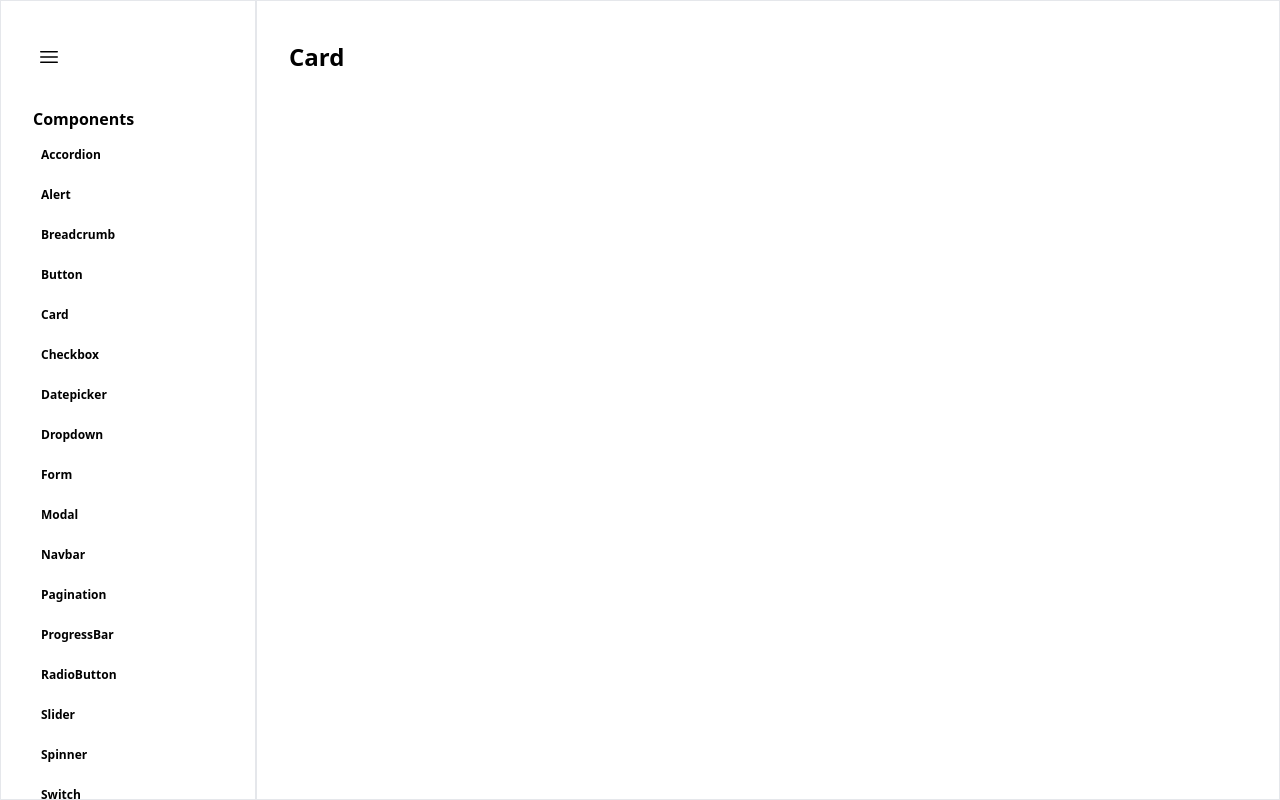
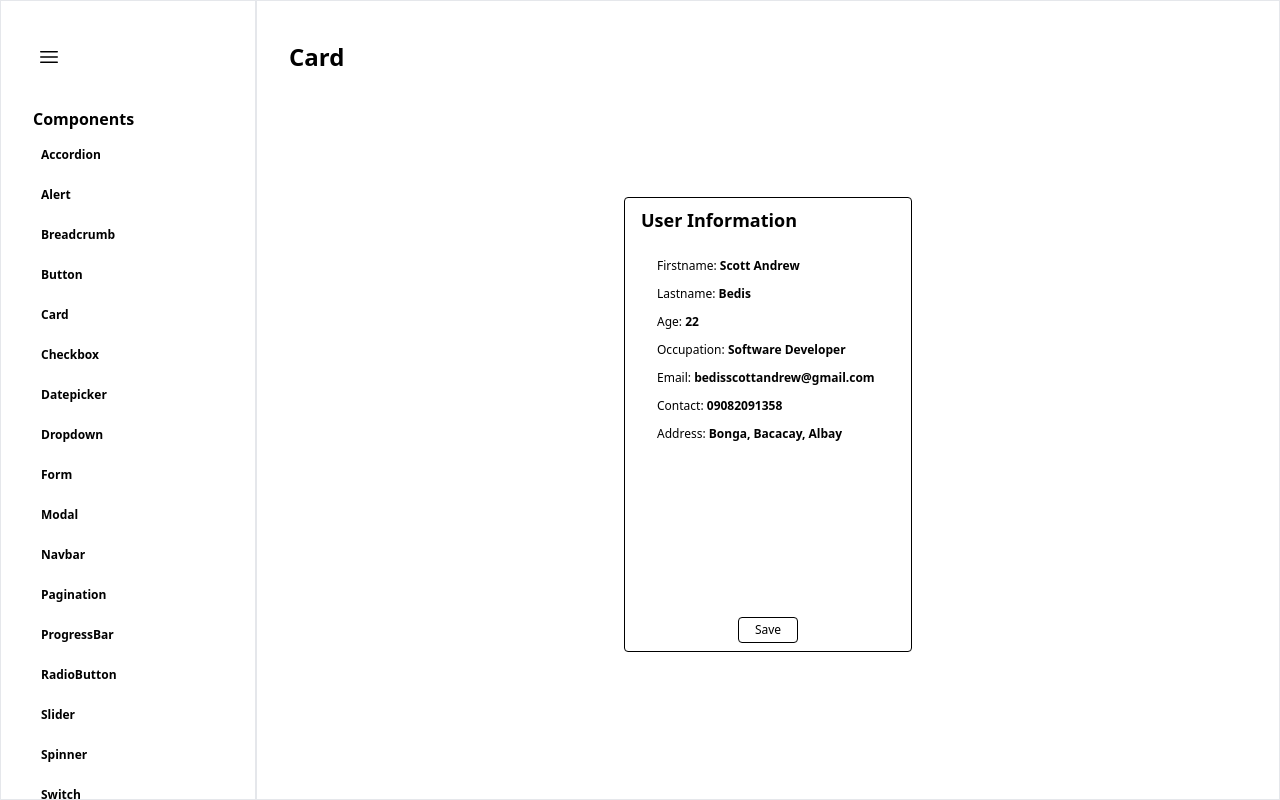
Before and after one commit to socratat-b/DailyComponents, a SvelteKit app: page /card in a window 1280 px wide. Built offline with nearby package versions, Linux system fonts and the light colour scheme.

Commit message:
added simple card

```diff
--- a/src/routes/button/+page.svelte
+++ b/src/routes/button/+page.svelte
@@ -1,4 +1,11 @@
-<button
-	class="px-6 py-2 font-sans font-semibold text-white transition-all duration-100 bg-black rounded hover:bg-black/75"
-	>Button</button
->
+<div class="flex items-center justify-center gap-4">
+	<button
+		class="px-6 py-2 font-sans font-semibold text-white transition-all duration-300 bg-black rounded hover:bg-black/75"
+		>Button</button
+	>
+
+	<button
+		class="px-6 py-2 font-sans font-semibold transition-all duration-300 border border-black rounded hover:bg-black hover:text-white"
+		>Button</button
+	>
+</div>
--- a/src/routes/card/+page.svelte
+++ b/src/routes/card/+page.svelte
@@ -0,0 +1,15 @@
+<div class="flex flex-col px-4 py-2 border border-black rounded h-3/4 w-72">
+	<h1 class="text-lg font-bold">User Information</h1>
+	<div class="flex flex-col flex-1 gap-3 px-4 pt-6">
+		<p class="text-xs">Firstname: <span class="font-semibold">Scott Andrew</span></p>
+		<p class="text-xs">Lastname: <span class="font-semibold">Bedis</span></p>
+		<p class="text-xs">Age: <span class="font-semibold">22</span></p>
+		<p class="text-xs">Occupation: <span class="font-semibold">Software Developer</span></p>
+		<p class="text-xs">Email: <span class="font-semibold">bedisscottandrew@gmail.com</span></p>
+		<p class="text-xs">Contact: <span class="font-semibold">09082091358</span></p>
+		<p class="text-xs">Address: <span class="font-semibold">Bonga, Bacacay, Albay</span></p>
+	</div>
+	<div class="flex items-center justify-center">
+		<button class="px-4 py-1 text-xs font-medium border border-black rounded">Save</button>
+	</div>
+</div>
```
